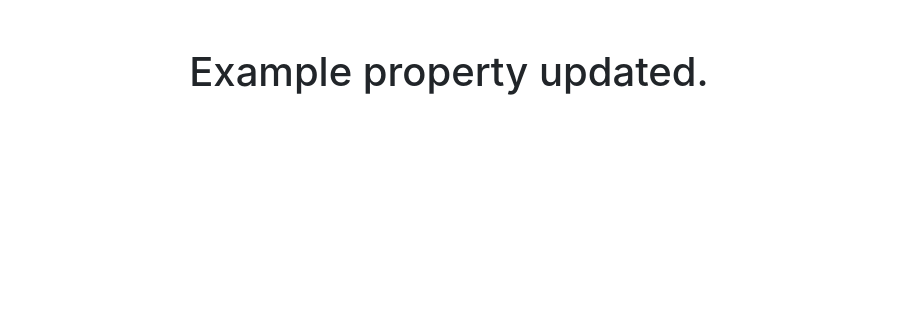
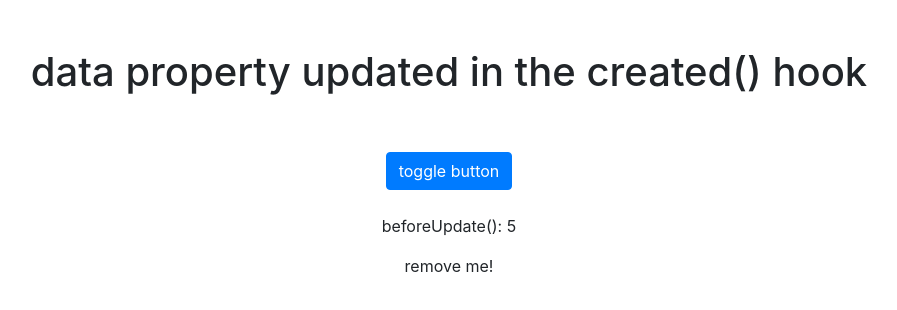
Before and after one commit to AnaBajo/mentoring-project, a Nuxt app: page /lifehooks in a window 1280 px wide. Shown: the top 310 px of the page, without its empty margins (191-1088 px from the left). Built offline with nearby package versions, Linux system fonts and the light colour scheme.

Commit message:
life hooks

```diff
--- a/components/LifeHooksComponent.vue
+++ b/components/LifeHooksComponent.vue
@@ -1,13 +1,19 @@
 <template>
-  <div>
-    <h1 class="m-5 text-center" >{{ propertyComputed }}</h1>
+  <div class="text-center">
+    <h1 v-if="showElement" class="m-5 text-center" ref="example-element" >{{ propertyComputed }}</h1>
+    <button @click="showElement = !showElement" type="button" class="btn btn-primary m-2">toggle button</button>
+    <p class="m-3">beforeUpdate(): {{ counter }}</p>
+    <p>{{ deleteProperty }}</p>
   </div>
 </template>
 <script>
 export default {
   data() {
     return {
-      property: 'Example property.'
+      property: 'initial example property value',
+      showElement: true,
+      counter: 0,
+      deleteProperty: 'remove me!'
     }
   },
   computed: {
@@ -16,22 +22,43 @@ export default {
     }
   },
   beforeCreate() {
-    // The beforeCreate hook runs at the initialization of your component - data has not been made reactive, and events have not been set up yet:
-    console.log('At this point, events and lifecycle have been initialized.')
+    // At this point, events and lifecycle have been initialized.
+    // console.log('beforeCreate() hook runs at the initialization of your component - data has not been made reactive, and events have not been set up yet')
   },
   created() {
-    // The created hook runs before the templates and Virtual DOM have been mounted or rendered - you are able to access reactive data and events that are active:
-    console.log('At this point, this.property is now reactive and propertyComputed will update.')
-    this.property = 'Example property updated.'
+    // At this point, this.property is now reactive and propertyComputed will update.
+    // console.log('created() hook runs before the templates and Virtual DOM have been mounted or rendered - you are able to access reactive data and events that are active')
+    this.property = 'data property updated in the created() hook'
+
+    setInterval(() => {
+      this.counter++
+    }, 1000)
   },
   beforeMount() {
-    // The beforeMount hook runs right before the initial render happens and after the template or render functions have been compiled:
-    console.log(`At this point, vm.$el has not been created yet.`)
+    // At this point, vm.$el has not been created yet.
+    // console.log(`beforeMount() hook runs right before the initial render happens and after the template or render functions have been compiled`)
   },
   mounted() {
-    // Use mounted for modifying the DOM—particularly when integrating non-Vue libraries:
-    console.log(`At this point, vm.$el has been created and el has been replaced.`);
-    console.log(this.$el.textContent) // Example component.
+    // At this point, vm.$el has been created and el has been replaced.
+    // console.log(`Use mounted() for modifying the DOM—particularly when integrating non-Vue libraries`);
+    console.log(`this.$el.textContent: ${ this.$el.textContent}`) // Example component.
+  },
+  beforeUpdate() {
+    // At this point, Virtual DOM has not re-rendered or patched yet.
+    // console.log(`beforeUpdate() logs the counter value every second, before the DOM updates. `)
+    // console.log(this.counter)
+  },
+  updated() {
+    // Fired every second, should always be true
+    // console.log(`At this point, Virtual DOM has re-rendered and patched.`)
+    // console.log(+this.$refs['example-element'].textContent === this.counter)
+  },
+  beforeDestroy() {
+    console.log(`At this point, watchers, child components, and event listeners have not been teared down yet.`)
+    // Perform the teardown procedure for deleteProperty.
+    // (In this case, effectively nothing)
+    this.deleteProperty = null
+    delete this.deleteProperty
   }
 }
 </script>
```
